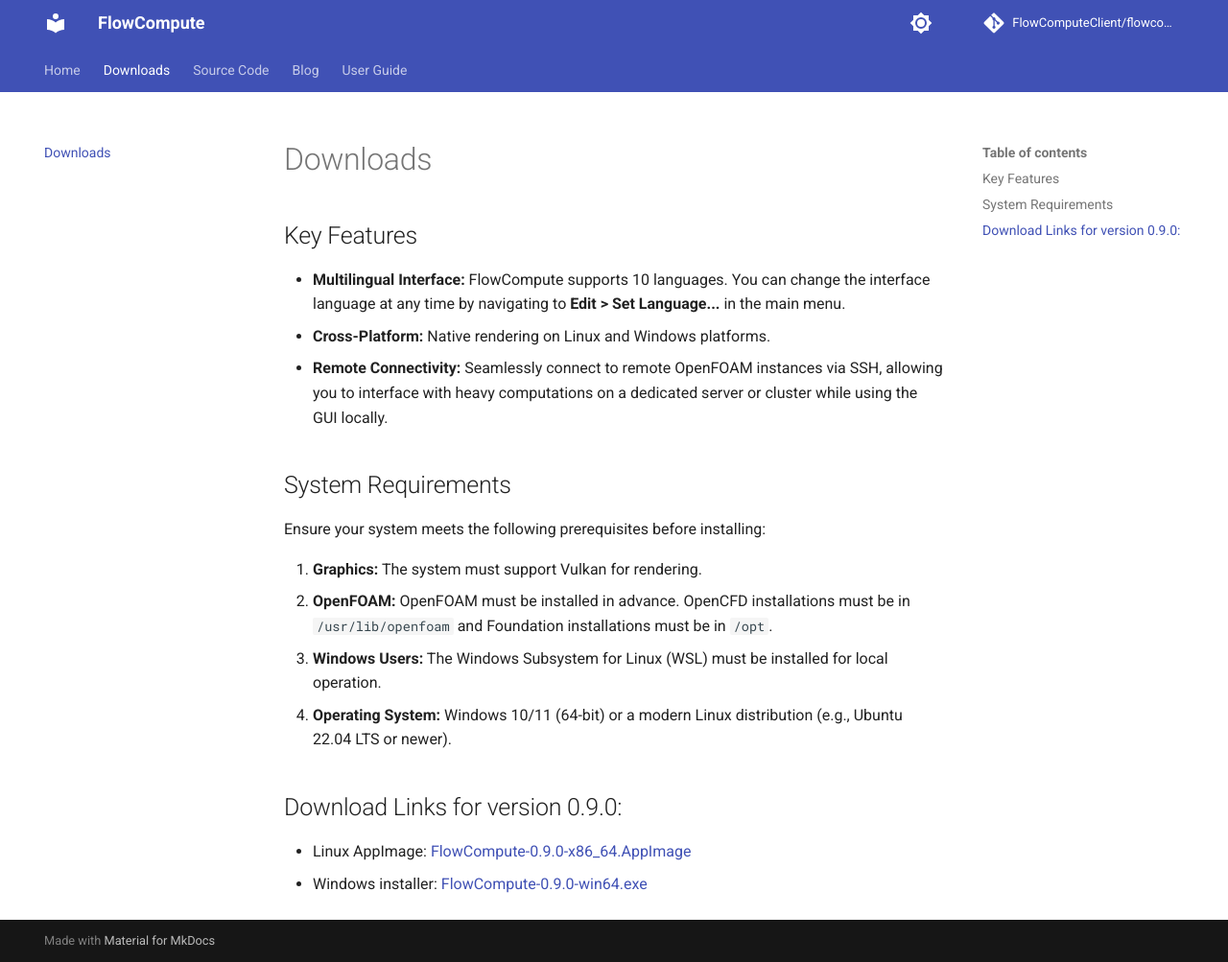
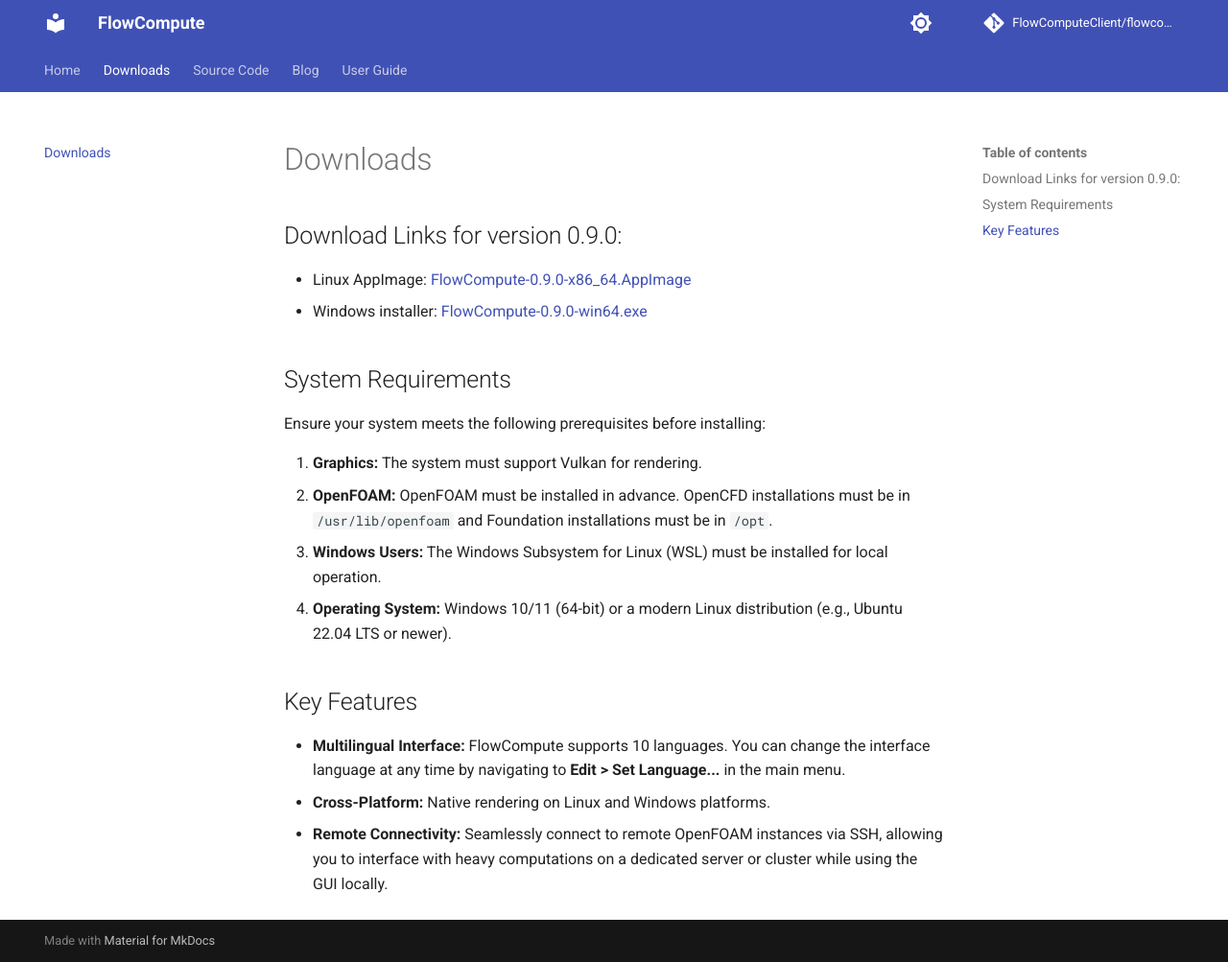
Before and after one commit to FlowComputeClient/flowcompute_site, an MkDocs documentation site: the page built from docs/downloads.md, in a window 1280 px wide and 1003 px high. Shown: the whole window at 96% size. Built offline with MkDocs 1.6.1 and Material for MkDocs 9.7.7, drawn with Linux system fonts in a browser that asks for light colours; comment, search, counter and statistics services are not loaded; part of the change alters nothing that is shown.

Commit message:
Still fixing Markdown

```diff
--- a/docs/downloads.md
+++ b/docs/downloads.md
@@ -2,10 +2,10 @@
 title: Downloads
 ---
 
-## Key Features
-* **Multilingual Interface:** FlowCompute supports 10 languages. You can change the interface language at any time by navigating to **Edit > Set Language...** in the main menu.
-* **Cross-Platform:** Native rendering on Linux and Windows platforms.
-* **Remote Connectivity:** Seamlessly connect to remote OpenFOAM instances via SSH, allowing you to interface with heavy computations on a dedicated server or cluster while using the GUI locally.
+## Download Links for version 0.9.0:
+
+* Linux AppImage: [FlowCompute-0.9.0-x86_64.AppImage](https://github.com/FlowComputeClient/flowcompute/releases/download/0.9.0/FlowCompute-0.9.0-x86_64.AppImage)
+* Windows installer: [FlowCompute-0.9.0-win64.exe](https://github.com/FlowComputeClient/flowcompute/releases/download/0.9.0/FlowCompute-0.9.0-win64.exe)
 
 ## System Requirements
 Ensure your system meets the following prerequisites before installing:
@@ -15,7 +15,7 @@ Ensure your system meets the following prerequisites before installing:
 3. **Windows Users:** The Windows Subsystem for Linux (WSL) must be installed for local operation.
 4. **Operating System:** Windows 10/11 (64-bit) or a modern Linux distribution (e.g., Ubuntu 22.04 LTS or newer).
 
-## Download Links for version 0.9.0:
-
-* Linux AppImage: [FlowCompute-0.9.0-x86_64.AppImage](https://github.com/FlowComputeClient/flowcompute/releases/download/0.9.0/FlowCompute-0.9.0-x86_64.AppImage)
-* Windows installer: [FlowCompute-0.9.0-win64.exe](https://github.com/FlowComputeClient/flowcompute/releases/download/0.9.0/FlowCompute-0.9.0-win64.exe)
+## Key Features
+* **Multilingual Interface:** FlowCompute supports 10 languages. You can change the interface language at any time by navigating to **Edit > Set Language...** in the main menu.
+* **Cross-Platform:** Native rendering on Linux and Windows platforms.
+* **Remote Connectivity:** Seamlessly connect to remote OpenFOAM instances via SSH, allowing you to interface with heavy computations on a dedicated server or cluster while using the GUI locally.
```
